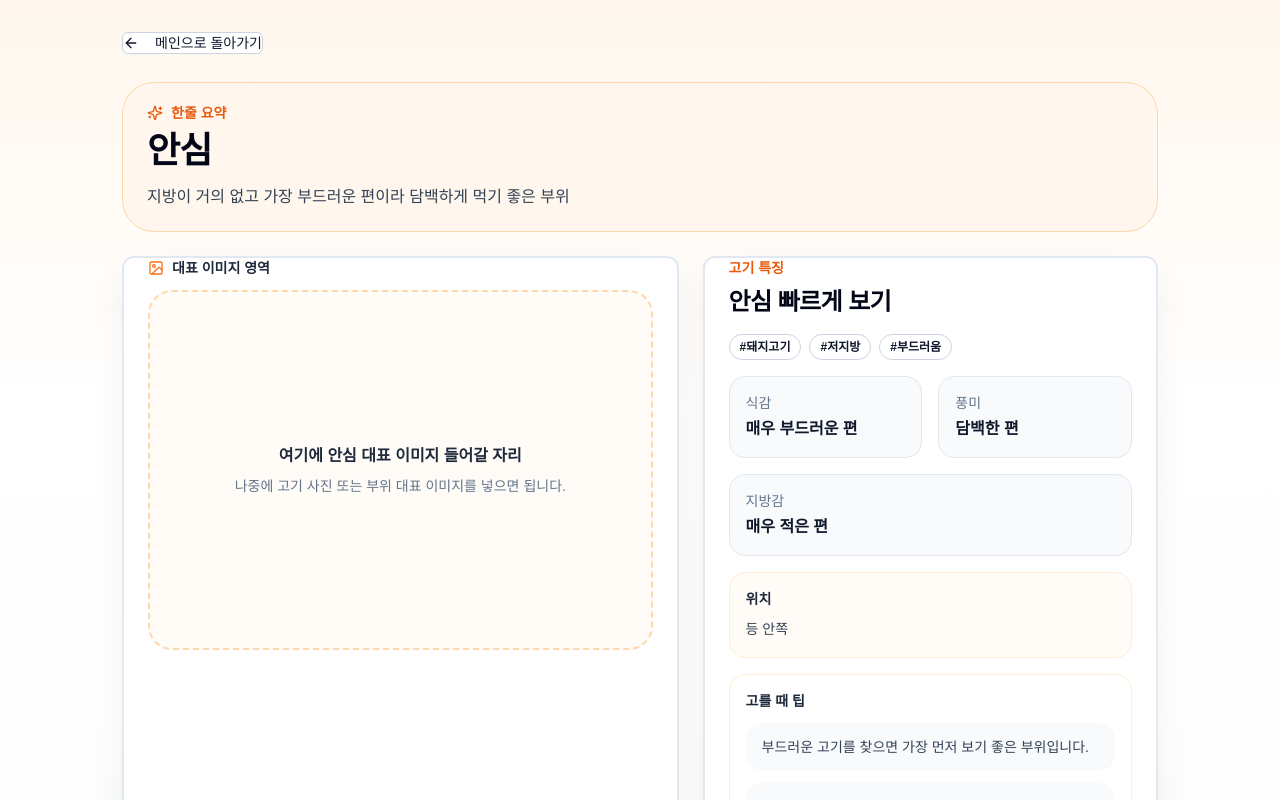
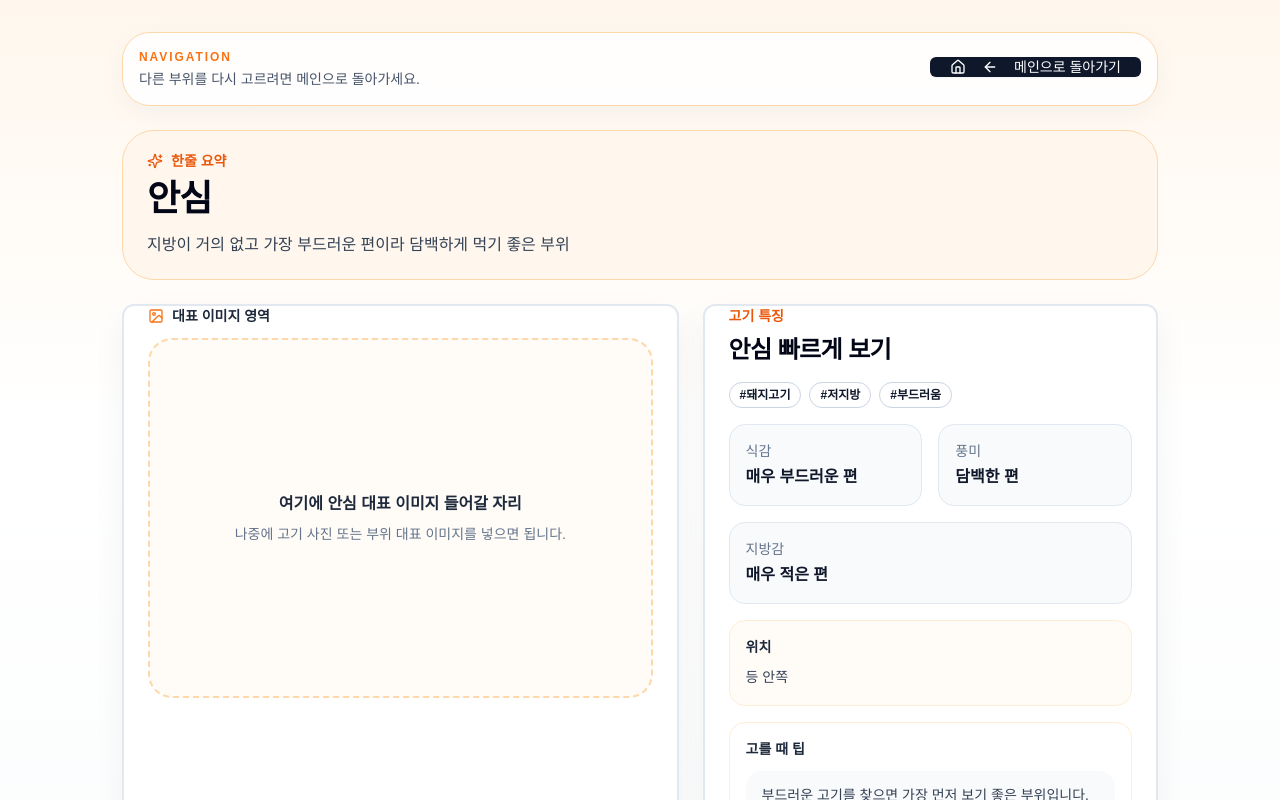
Before and after one commit to kwon3715/pork-guide, a Next.js app: page /cuts/ansim-pork in a window 1280 px wide. Shown: the top 800 px of the page. Built offline with nearby package versions, Linux system fonts and the light colour scheme.

Commit message:
Update page.tsx

```diff
--- a/app/cuts/[slug]/page.tsx
+++ b/app/cuts/[slug]/page.tsx
@@ -7,6 +7,7 @@ import {
   BadgeDollarSign,
   ShoppingCart,
   Image as ImageIcon,
+  Home,
 } from "lucide-react";
 import { Card, CardContent } from "@/components/ui/card";
 import { Badge } from "@/components/ui/badge";
@@ -133,16 +134,28 @@ export default function CutDetailPage({
   return (
     <div className="min-h-screen bg-[linear-gradient(to_bottom,_#fff7ed,_#ffffff_28%,_#f8fafc)] text-slate-900">
       <section className="mx-auto max-w-[1100px] px-4 py-8 sm:px-6 lg:px-8">
+        {/* 상단 복귀 영역 */}
         <div className="mb-6">
-          <Link href="/">
-            <Button
-              variant="outline"
-              className="rounded-full border-orange-200 text-slate-700 hover:bg-orange-50"
-            >
-              <ArrowLeft className="mr-2 h-4 w-4" />
-              메인으로 돌아가기
-            </Button>
-          </Link>
+          <div className="rounded-[1.75rem] border border-orange-200 bg-white/90 p-4 shadow-[0_10px_30px_rgba(15,23,42,0.04)]">
+            <div className="flex flex-col gap-3 sm:flex-row sm:items-center sm:justify-between">
+              <div>
+                <div className="mb-1 text-xs font-bold uppercase tracking-[0.16em] text-orange-500">
+                  Navigation
+                </div>
+                <div className="text-sm text-slate-600">
+                  다른 부위를 다시 고르려면 메인으로 돌아가세요.
+                </div>
+              </div>
+
+              <Link href="/" className="shrink-0">
+                <Button className="rounded-full bg-orange-500 px-5 text-white shadow-sm hover:bg-orange-600">
+                  <Home className="mr-2 h-4 w-4" />
+                  <ArrowLeft className="mr-2 h-4 w-4" />
+                  메인으로 돌아가기
+                </Button>
+              </Link>
+            </div>
+          </div>
         </div>
 
         {/* 한줄 요약 */}
@@ -186,7 +199,7 @@ export default function CutDetailPage({
 
           {/* 고기 특징 */}
           <Card className="rounded-[2rem] border-2 border-slate-200 bg-white shadow-[0_14px_35px_rgba(15,23,42,0.05)]">
-            <CardContent className="p-6 space-y-4">
+            <CardContent className="space-y-4 p-6">
               <div>
                 <div className="mb-2 text-sm font-semibold text-orange-600">
                   고기 특징
```
